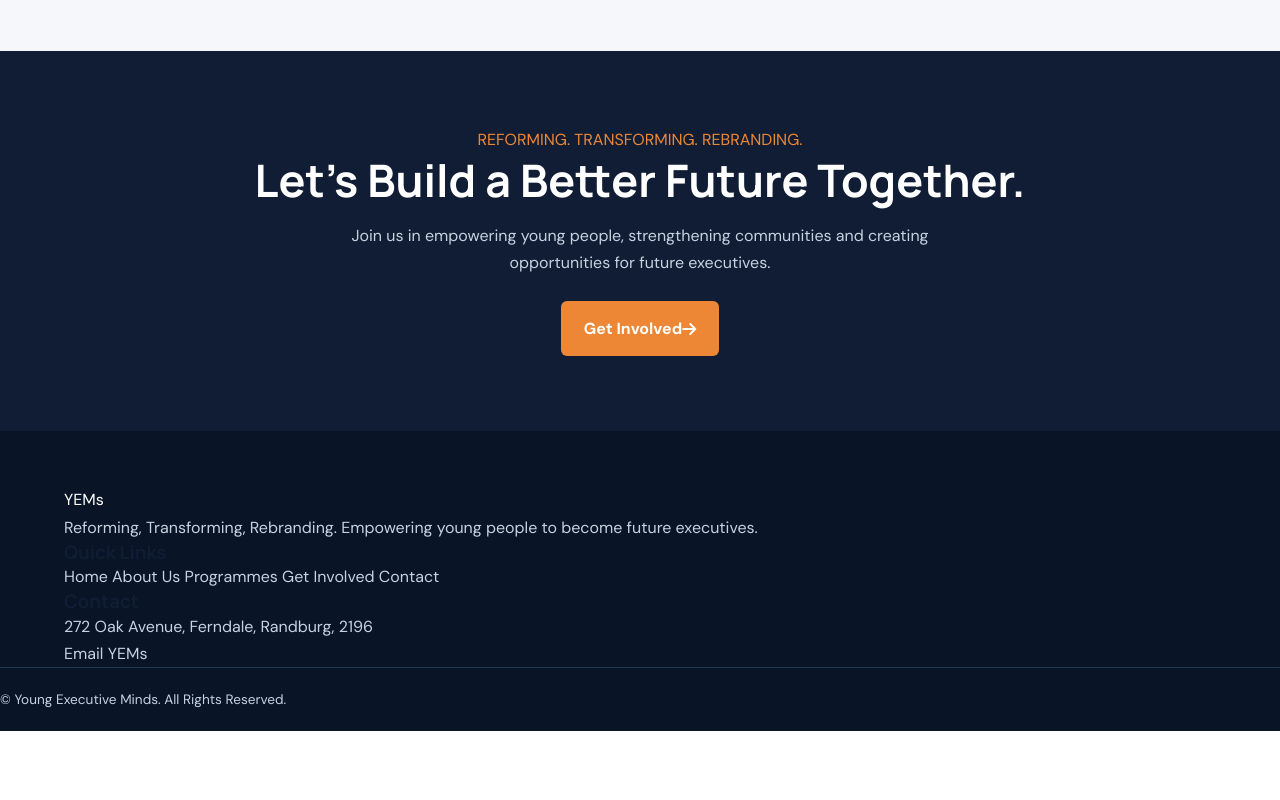
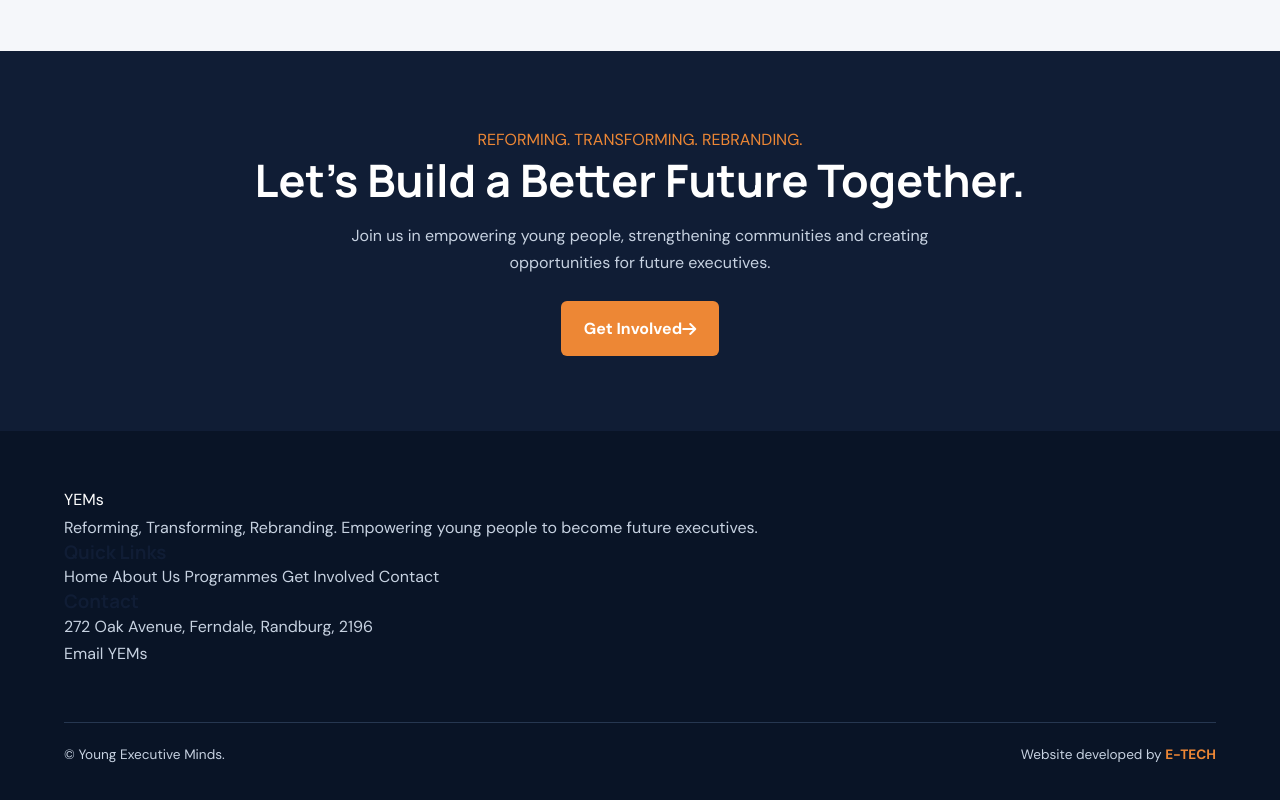
Before and after one commit to okunoluwa/YEms-website, a plain HTML site: page contact.html in a window 1280 px wide. Shown: the part 1104-1904 px from the top of the page. Before the commit the page ends 1835 px from the top, so only its background shows below. Drawn offline with Linux system fonts and the light colour scheme; a script that the page names is missing.

Commit message:
Refactor footer structure in multiple HTML files for consistency

```diff
--- a/contact.html
+++ b/contact.html
@@ -223,15 +223,7 @@
 
         </div>
 
-        <div class="footer-bottom">
-            <p>
-                &copy; <span id="year"></span> Young Executive Minds.
-                All Rights Reserved.
-            </p>
-        </div>
-    </footer>
-
-
+    <footer class="footer"><div class="container footer-bottom"><p>© <span id="year"></span> Young Executive Minds.</p><p>Website developed by <strong>E-TECH</strong></p></div></footer>
     <script src="js/script.js"></script>
 
 </body>
```
Also changed, not shown: about.html (+1 -7 lines), index.html (+1 -6 lines), programmes.html (+1 -7 lines).
